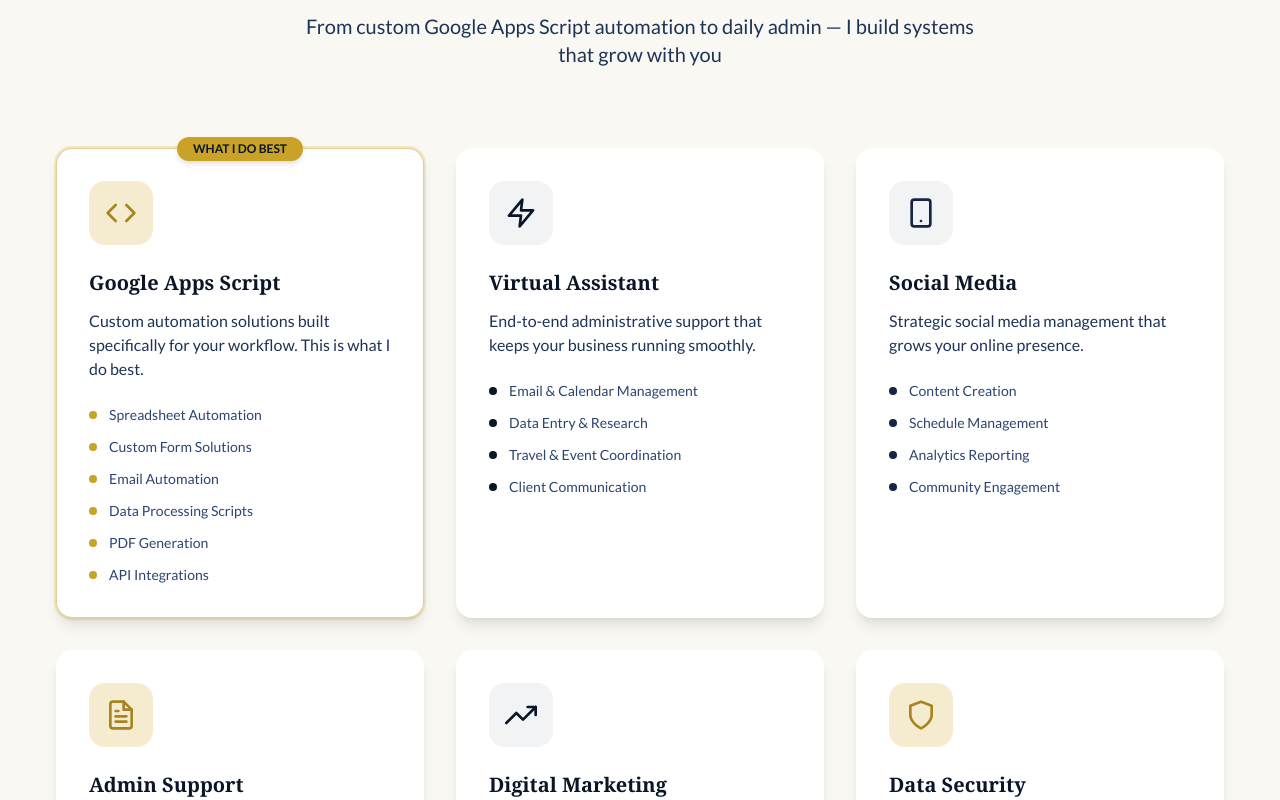
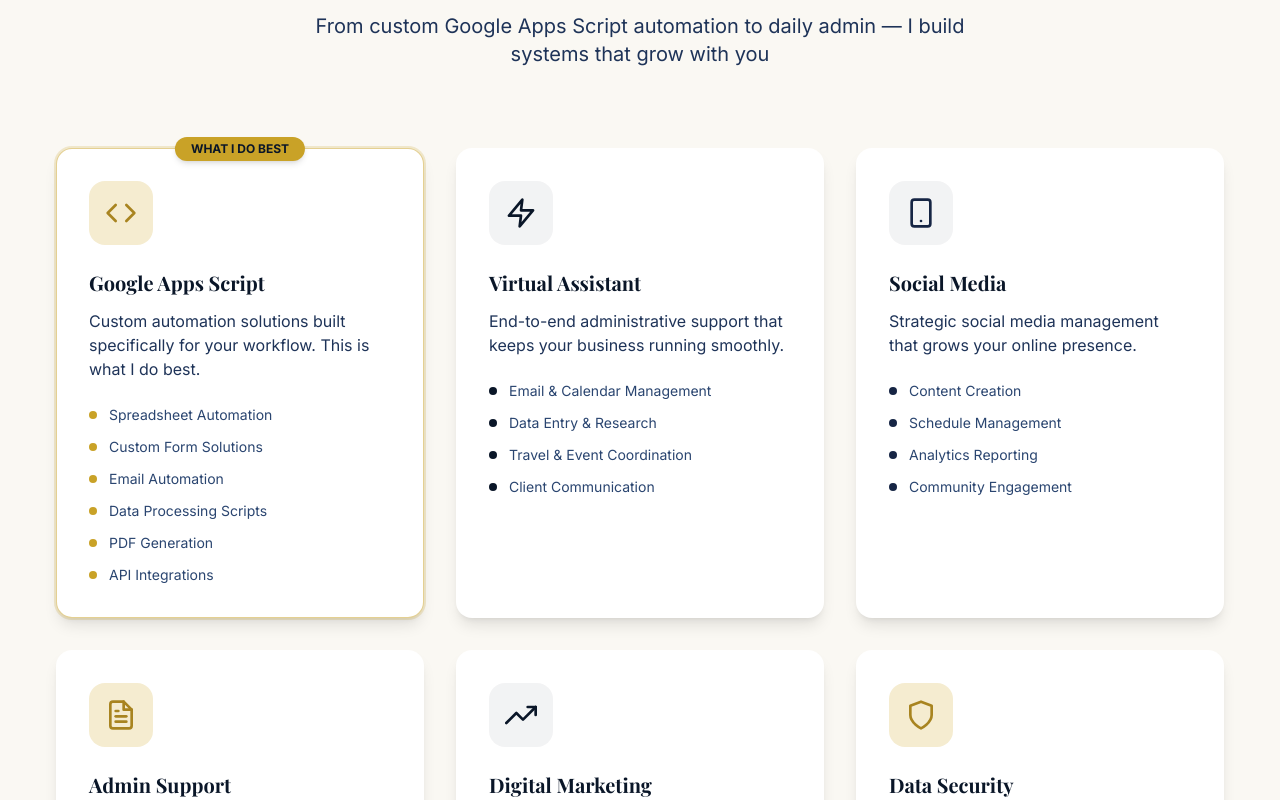
Before and after one commit to DandelionSeedlings/dandelion-va-website, a Next.js app: page / in a window 1280 px wide. Shown: the part 1900-2700 px from the top of the page. Built offline with nearby package versions, Linux system fonts and the light colour scheme; a web font is replaced by a local one.

Commit message:
feat: upgrade hero with gold light streaks canvas + glass-morphism cards

```diff
--- a/src/app/globals.css
+++ b/src/app/globals.css
@@ -38,3 +38,25 @@
 .gold-gradient-text {
   @apply bg-gradient-to-r from-gold to-gold-light bg-clip-text text-transparent;
 }
+
+/* Glass morphism utilities */
+.glass {
+  @apply bg-white/10 backdrop-blur-md border border-white/20;
+}
+
+.glass-dark {
+  @apply bg-navy-900/40 backdrop-blur-md border border-white/10;
+}
+
+.glass-gold {
+  @apply bg-gold/10 backdrop-blur-md border border-gold/30;
+}
+
+/* Gold glow effects */
+.glow-gold {
+  box-shadow: 0 0 40px rgba(201, 162, 39, 0.15);
+}
+
+.glow-gold-strong {
+  box-shadow: 0 0 60px rgba(201, 162, 39, 0.25);
+}
--- a/tailwind.config.js
+++ b/tailwind.config.js
@@ -26,9 +26,9 @@
         'coral-accent': '#E85D4E',
       },
       fontFamily: {
-        'serif': ['Georgia', 'serif'],
+        'serif': ['var(--font-playfair)', 'Georgia', 'serif'],
         'script': ['"Dancing Script"', 'cursive'],
-        'sans': ['Lato', 'sans-serif'],
+        'sans': ['var(--font-inter)', 'Lato', 'sans-serif'],
       },
     },
   },
```
